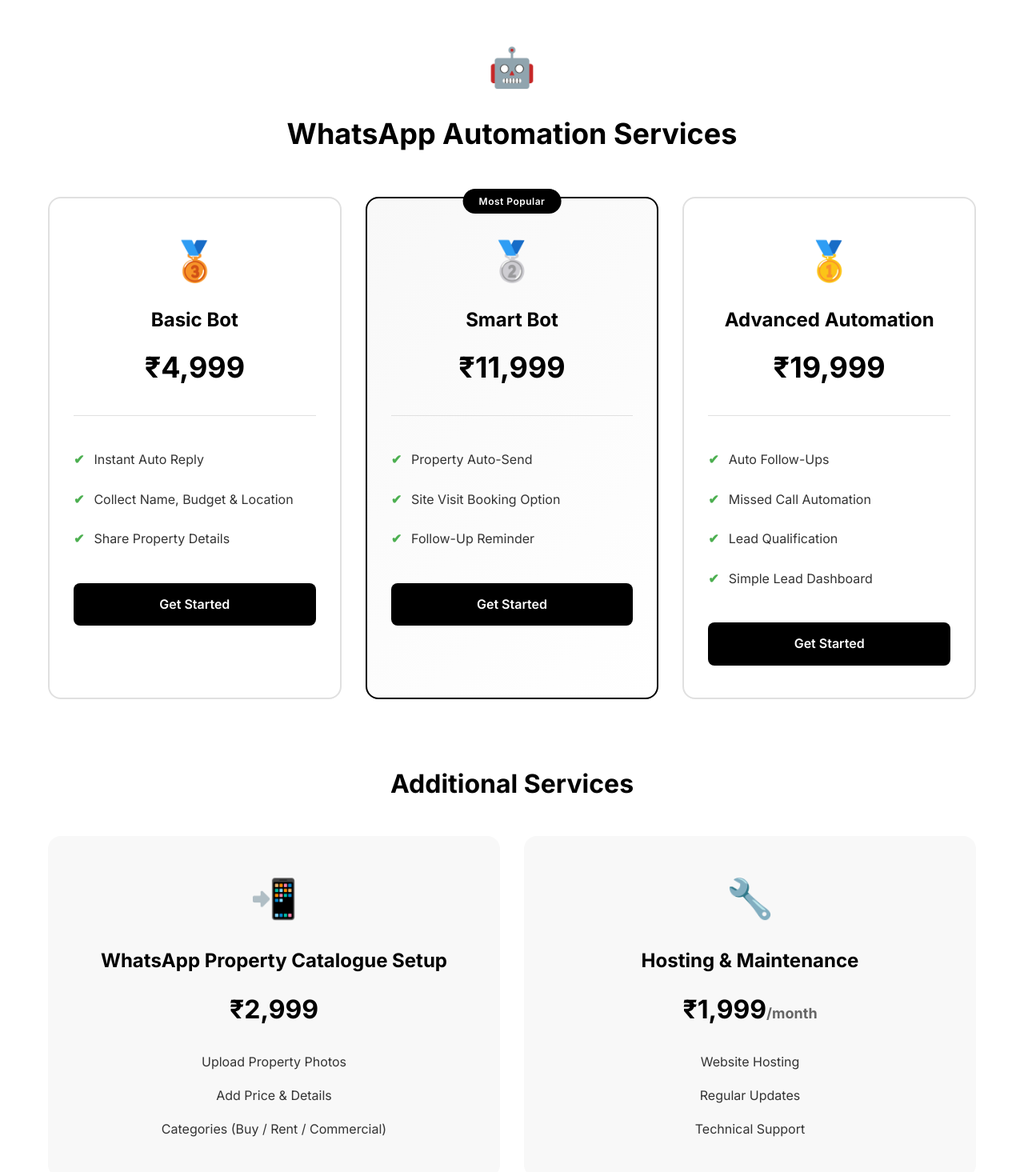
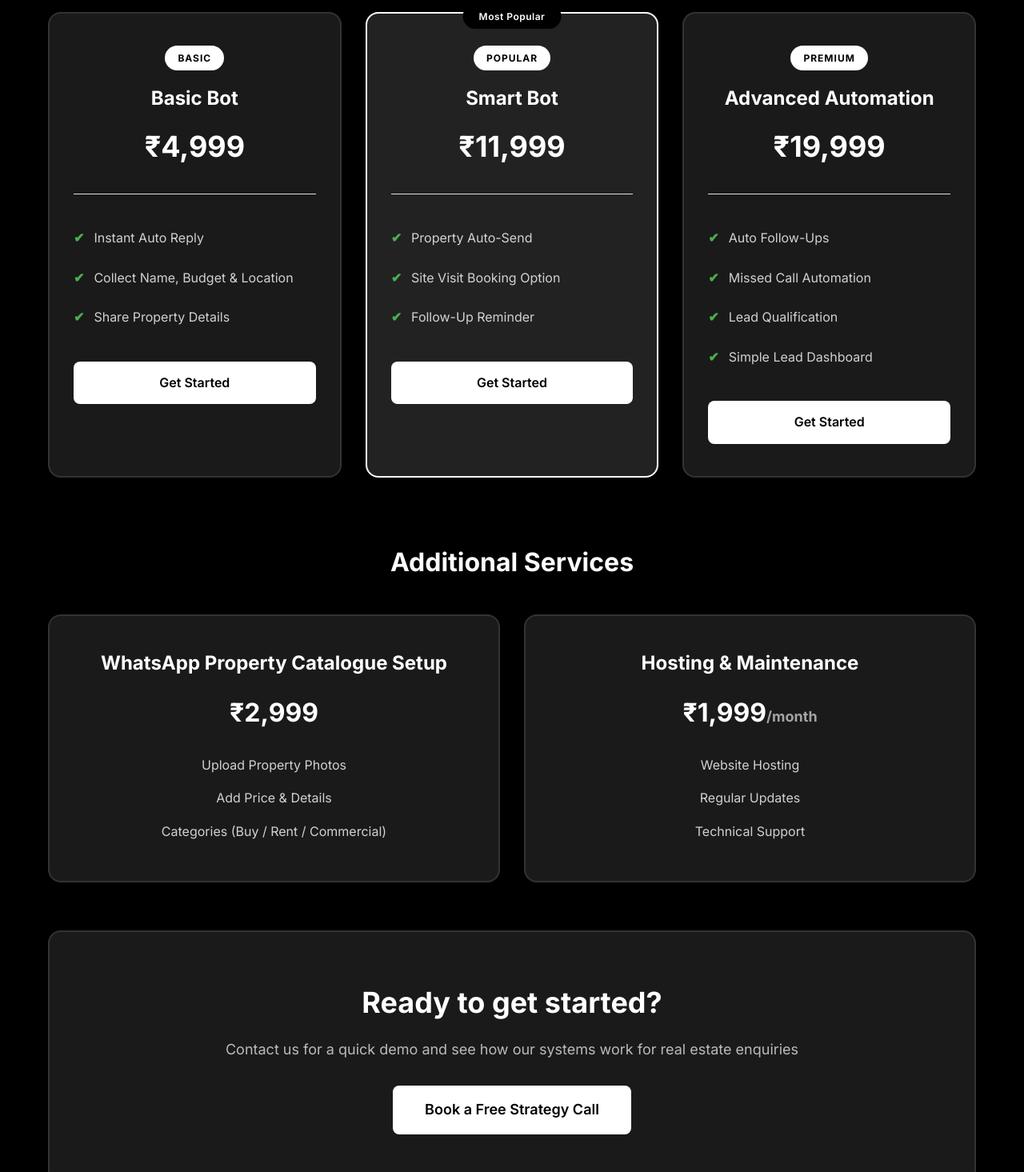
Before and after one commit to adxtya-codes/Codara, a Next.js app in the folder Desktop/codara/: page /pricing in a window 1280 px wide. Shown: the part 1280-2745 px from the top of the page at 80% size. Built offline with nearby package versions, Linux system fonts and the light colour scheme.

Commit message:
Update pages to black theme, remove emojis and logo border

```diff
--- a/Desktop/codara/app/globals.css
+++ b/Desktop/codara/app/globals.css
@@ -3549,3 +3549,194 @@
         padding: 6px 12px !important;
     }
 }
+
+/* Remove logo border */
+.logo {
+    border: none !important;
+    padding: 0 !important;
+}
+
+/* Update Pricing Page to Black Theme */
+.pricing-section {
+    background: #000000 !important;
+}
+
+.category-icon {
+    display: none !important;
+}
+
+.category-title {
+    color: white !important;
+}
+
+.pricing-card {
+    background: #1a1a1a !important;
+    border: 2px solid #333333 !important;
+}
+
+.pricing-card:hover {
+    border-color: #555555 !important;
+}
+
+.pricing-card.popular {
+    border: 2px solid white !important;
+    background: #222222 !important;
+}
+
+.tier-badge {
+    display: inline-block;
+    padding: 6px 16px;
+    background: white;
+    color: #000000;
+    font-size: 12px;
+    font-weight: 700;
+    letter-spacing: 1px;
+    border-radius: 20px;
+    margin-bottom: 16px;
+}
+
+.tier-icon {
+    display: none !important;
+}
+
+.tier-name {
+    color: white !important;
+}
+
+.tier-price {
+    color: white !important;
+}
+
+.features-list li {
+    color: rgba(255,255,255,0.8) !important;
+}
+
+.pricing-cta {
+    background: white !important;
+    color: #000000 !important;
+}
+
+.pricing-cta:hover {
+    background: #e0e0e0 !important;
+}
+
+.additional-title {
+    color: white !important;
+}
+
+.additional-card {
+    background: #1a1a1a !important;
+    border: 2px solid #333333;
+}
+
+.additional-icon {
+    display: none !important;
+}
+
+.additional-card h3 {
+    color: white !important;
+}
+
+.additional-price {
+    color: white !important;
+}
+
+.additional-price span {
+    color: rgba(255,255,255,0.6) !important;
+}
+
+.additional-features li {
+    color: rgba(255,255,255,0.8) !important;
+}
+
+.pricing-cta-section {
+    background: #1a1a1a !important;
+    border: 2px solid #333333;
+}
+
+.pricing-cta-section h2 {
+    color: white !important;
+}
+
+.pricing-cta-section p {
+    color: rgba(255,255,255,0.7) !important;
+}
+
+.main-cta-button {
+    background: white !important;
+    color: #000000 !important;
+}
+
+.main-cta-button:hover {
+    background: #e0e0e0 !important;
+}
+
+/* Update What We Do Page to Black Theme */
+.what-we-do-section {
+    background: #000000 !important;
+}
+
+.service-card {
+    background: #1a1a1a !important;
+    border: 2px solid #333333;
+}
+
+.service-card:hover {
+    border-color: #555555 !important;
+}
+
+.service-icon {
+    display: none !important;
+}
+
+.service-title {
+    color: white !important;
+}
+
+.service-description {
+    color: rgba(255,255,255,0.8) !important;
+}
+
+.how-it-works {
+    background: #1a1a1a !important;
+    border: 2px solid #333333;
+}
+
+.how-it-works h2 {
+    color: white !important;
+}
+
+.step-number {
+    background: white !important;
+    color: #000000 !important;
+}
+
+.work-step h3 {
+    color: white !important;
+}
+
+.work-step p {
+    color: rgba(255,255,255,0.8) !important;
+}
+
+.what-we-do-cta {
+    background: white !important;
+    color: #000000 !important;
+}
+
+.what-we-do-cta h2 {
+    color: #000000 !important;
+}
+
+.what-we-do-cta p {
+    color: rgba(0,0,0,0.7) !important;
+}
+
+.what-we-do-cta .main-cta-button {
+    background: #000000 !important;
+    color: white !important;
+}
+
+.what-we-do-cta .main-cta-button:hover {
+    background: #333333 !important;
+}
--- a/Desktop/codara/app/pricing/page.tsx
+++ b/Desktop/codara/app/pricing/page.tsx
@@ -6,7 +6,7 @@
         {
             tier: 'Starter',
             price: '₹7,999',
-            icon: '🥉',
+            badge: 'BASIC',
             features: [
                 '5 Pages (Home, About, Listings, Contact)',
                 'Enquiry Form',
@@ -16,7 +16,7 @@
         {
             tier: 'Dynamic',
             price: '₹14,999',
-            icon: '🥈',
+            badge: 'POPULAR',
             features: [
                 'Add / Edit Properties Anytime',
                 'Lead Collection System',
@@ -27,7 +27,7 @@
         {
             tier: 'Pro',
             price: '₹24,999',
-            icon: '🥇',
+            badge: 'PREMIUM',
             features: [
                 'Landing Pages for Ads',
                 'Advanced Lead Tracking',
@@ -40,7 +40,7 @@
         {
             tier: 'Basic Bot',
             price: '₹4,999',
-            icon: '🥉',
+            badge: 'BASIC',
             features: [
                 'Instant Auto Reply',
                 'Collect Name, Budget & Location',
@@ -50,7 +50,7 @@
         {
             tier: 'Smart Bot',
             price: '₹11,999',
-            icon: '🥈',
+            badge: 'POPULAR',
             features: [
                 'Property Auto-Send',
                 'Site Visit Booking Option',
@@ -61,7 +61,7 @@
         {
             tier: 'Advanced Automation',
             price: '₹19,999',
-            icon: '🥇',
+            badge: 'PREMIUM',
             features: [
                 'Auto Follow-Ups',
                 'Missed Call Automation',
@@ -88,7 +88,6 @@
                 <div className="pricing-container">
                     <div className="pricing-category">
                         <div className="category-header">
-                            <span className="category-icon">🌐</span>
                             <h2 className="category-title">Real Estate Website Services</h2>
                         </div>
                         <div className="pricing-grid">
@@ -96,7 +95,7 @@
                                 <div key={index} className={`pricing-card ${service.popular ? 'popular' : ''}`}>
                                     {service.popular && <div className="popular-badge">Most Popular</div>}
                                     <div className="pricing-card-header">
-                                        <span className="tier-icon">{service.icon}</span>
+                                        <div className="tier-badge">{service.badge}</div>
                                         <h3 className="tier-name">{service.tier} Website</h3>
                                         <div className="tier-price">{service.price}</div>
                                     </div>
@@ -116,7 +115,6 @@
 
                     <div className="pricing-category">
                         <div className="category-header">
-                            <span className="category-icon">🤖</span>
                             <h2 className="category-title">WhatsApp Automation Services</h2>
                         </div>
                         <div className="pricing-grid">
@@ -124,7 +122,7 @@
                                 <div key={index} className={`pricing-card ${service.popular ? 'popular' : ''}`}>
                                     {service.popular && <div className="popular-badge">Most Popular</div>}
                                     <div className="pricing-card-header">
-                                        <span className="tier-icon">{service.icon}</span>
+                                        <div className="tier-badge">{service.badge}</div>
                                         <h3 className="tier-name">{service.tier}</h3>
                                         <div className="tier-price">{service.price}</div>
                                     </div>
@@ -146,7 +144,6 @@
                         <h2 className="additional-title">Additional Services</h2>
                         <div className="additional-grid">
                             <div className="additional-card">
-                                <span className="additional-icon">📲</span>
                                 <h3>WhatsApp Property Catalogue Setup</h3>
                                 <div className="additional-price">₹2,999</div>
                                 <ul className="additional-features">
@@ -156,7 +153,6 @@
                                 </ul>
                             </div>
                             <div className="additional-card">
-                                <span className="additional-icon">🔧</span>
                                 <h3>Hosting & Maintenance</h3>
                                 <div className="additional-price">₹1,999<span>/month</span></div>
                                 <ul className="additional-features">
--- a/Desktop/codara/app/what-we-do/page.tsx
+++ b/Desktop/codara/app/what-we-do/page.tsx
@@ -4,22 +4,18 @@
 export default function WhatWeDo() {
     const services = [
         {
-            icon: '🌐',
             title: 'Website Development',
             description: 'We build beautiful, fast websites for your business. Whether you need a simple 5-page site or a complex platform where you can add and manage content yourself, we\'ve got you covered. Your website will look great on phones, tablets, and computers.'
         },
         {
-            icon: '🤖',
             title: 'WhatsApp Automation Bots',
             description: 'Imagine having a smart assistant that replies to your WhatsApp messages instantly - even when you\'re sleeping! Our bots can answer questions, collect customer details, share information about your products or services, and even book appointments automatically.'
         },
         {
-            icon: '💬',
             title: 'Chatbots for Your Business',
             description: 'Never miss a customer inquiry again. Our chatbots work 24/7 on your website, answering common questions, helping visitors find what they need, and collecting their contact information so you can follow up later.'
         },
         {
-            icon: '⚡',
             title: 'Automation Tools',
             description: 'Stop doing repetitive tasks manually. We create custom automation tools that handle boring, time-consuming work for you - like sending follow-up messages, organizing leads, tracking customer interactions, and generating reports. This gives you more time to focus on growing your business.'
         }
@@ -43,7 +39,6 @@
                     <div className="services-grid">
                         {services.map((service, index) => (
                             <div key={index} className="service-card">
-                                <div className="service-icon">{service.icon}</div>
                                 <h3 className="service-title">{service.title}</h3>
                                 <p className="service-description">{service.description}</p>
                             </div>
```
